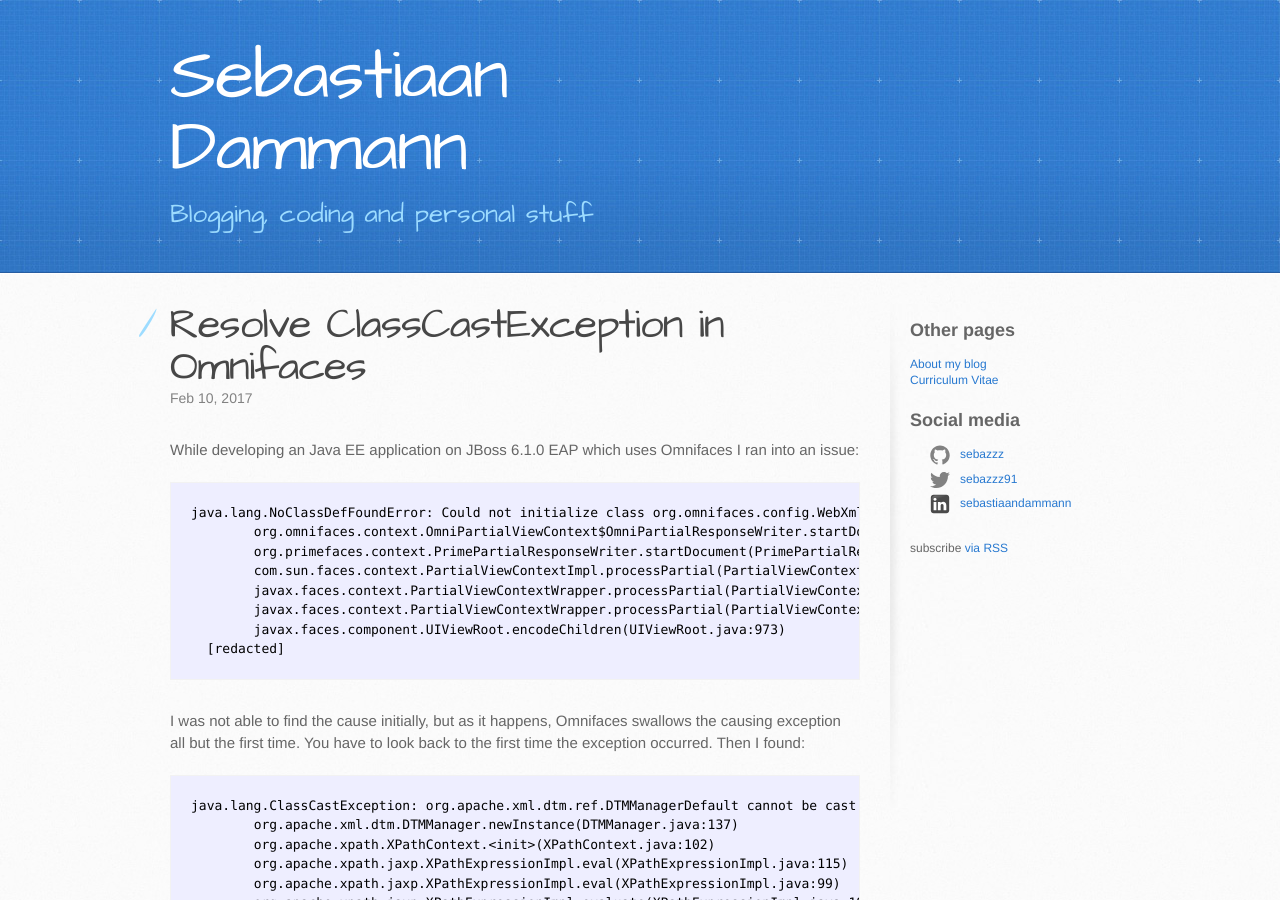
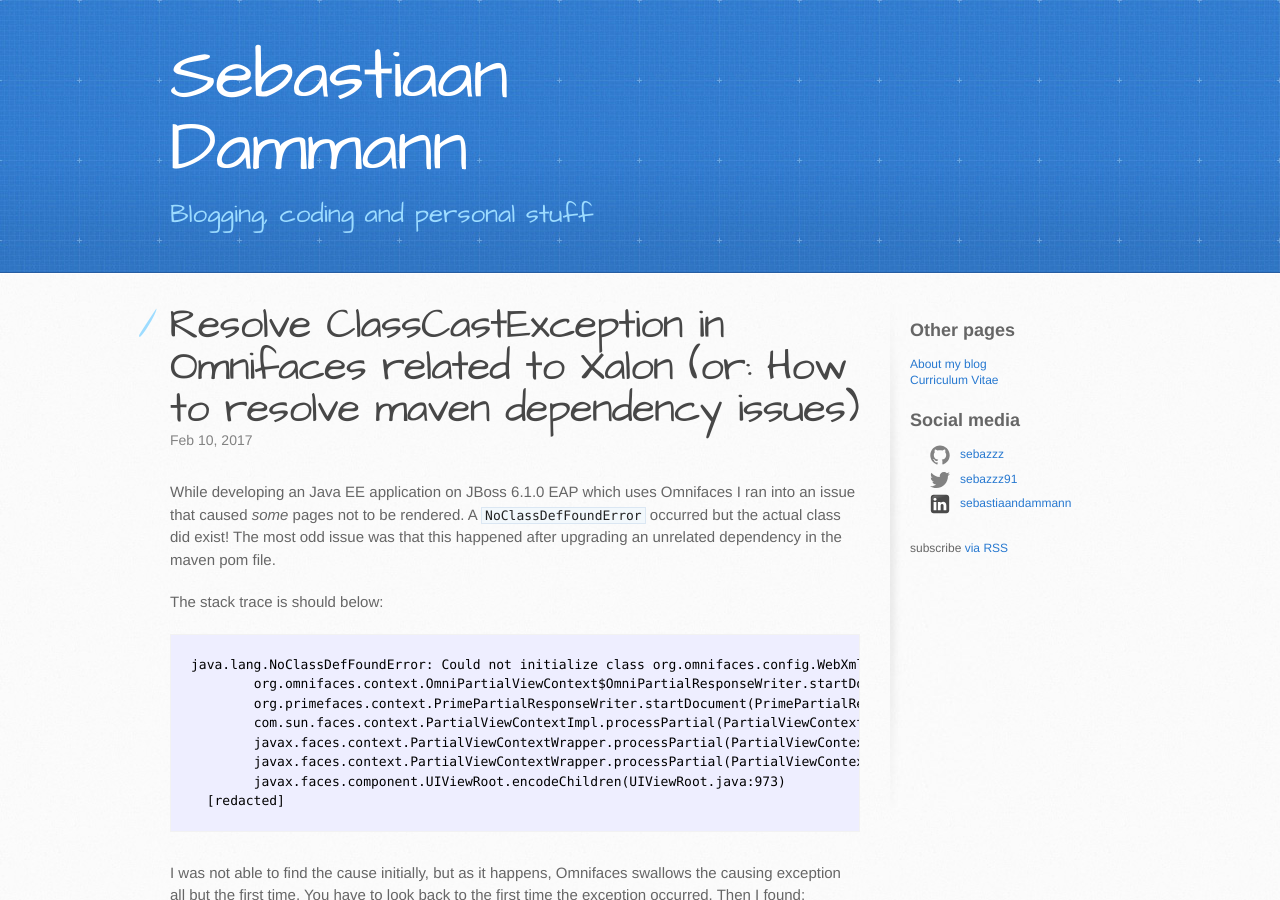
Before and after one commit to Sebazzz/sebazzz.github.io, a Jekyll site: the page built from _posts/2017-02-10-resolve-classcastexception-in-omnifaces.md, in a window 1280 px wide and 900 px high. Built offline with Jekyll 4.4.1, drawn with Linux system fonts in a browser that asks for light colours; comment, search, counter and statistics services are not loaded.

Commit message:
Update 2017-02-10-resolve-classcastexception-in-omnifaces.md

````diff
--- a/_posts/2017-02-10-resolve-classcastexception-in-omnifaces.md
+++ b/_posts/2017-02-10-resolve-classcastexception-in-omnifaces.md
@@ -1,11 +1,13 @@
 ---
 layout: post
-title:  "Resolve ClassCastException in Omnifaces"
+title:  "Resolve ClassCastException in Omnifaces related to Xalon (or: How to resolve maven dependency issues)"
 date:   2017-02-10 12:00:00 +0100
 categories: java development
 ---
 
-While developing an Java EE application on JBoss 6.1.0 EAP which uses Omnifaces I ran into an issue:
+While developing an Java EE application on JBoss 6.1.0 EAP which uses Omnifaces I ran into an issue that caused *some* pages not to be rendered. A `NoClassDefFoundError` occurred but the actual class did exist! The most odd issue was that this happened after upgrading an unrelated dependency in the maven pom file.
+
+The stack trace is should below:
 
 ```
 java.lang.NoClassDefFoundError: Could not initialize class org.omnifaces.config.WebXml
@@ -46,6 +48,7 @@ mvn dependency:tree >> dependencies.txt && vim dependencies.txt
 ```
 
 You will get a large file which shows a tree of all the dependencies in your project. The relevant parts in my output:
+
 ```
 [INFO] [redacted]war:3.2.5.8
 [INFO] +- org.jboss.spec:jboss-javaee-6.0:pom:3.0.2.Final:provided
````
